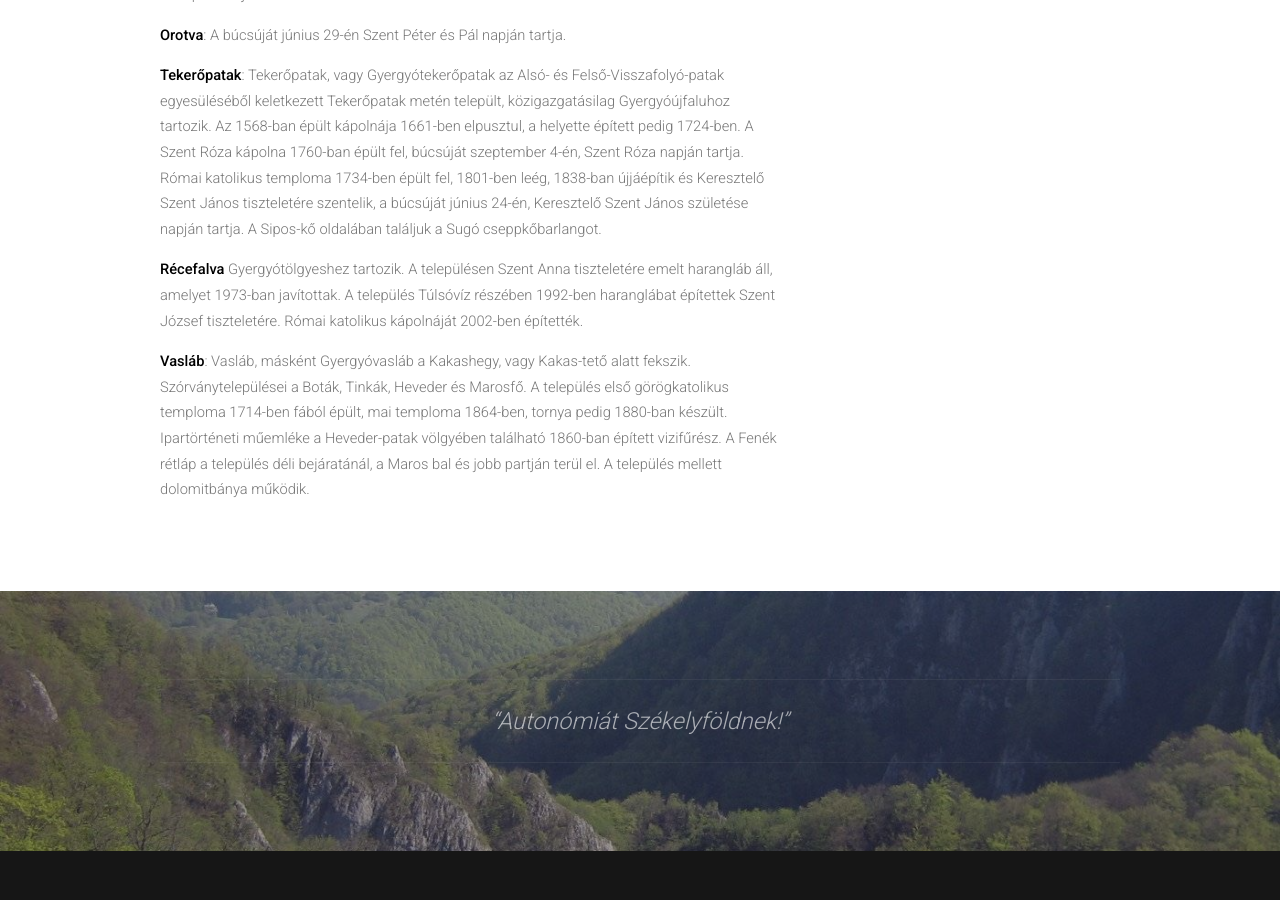
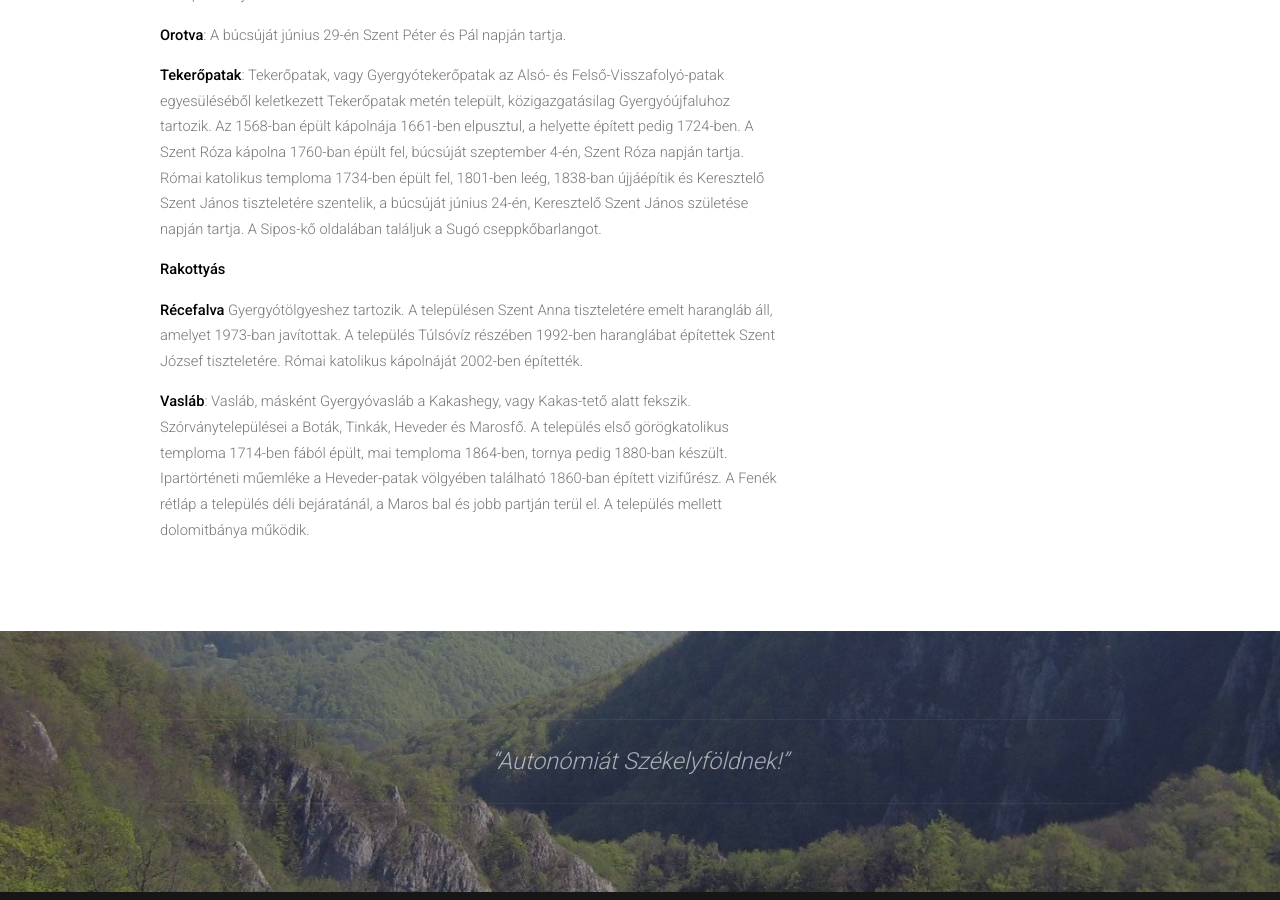
Before and after one commit to siculia/siculia.github.io, a Jekyll site: the page built from siculia-gyergyoszek.html, in a window 1280 px wide and 900 px high, scrolled down 8234 px. Built offline with Jekyll 4.4.1, drawn with Linux system fonts in a browser that asks for light colours; nearby versions of some CDN libraries; library files that are not in the unit come from our copies.

Commit message:
Rakottyás

```diff
--- a/siculia-gyergyoszek.html
+++ b/siculia-gyergyoszek.html
@@ -57,6 +57,7 @@ layout: default
 						<p style="text-align: left;"><b>Kovácspéter</b>: A római katolikus kápolnája a bucsúját augusztus 22-én, Szűz Mária királynő ünnepén tartja.  </p>
 						<p style="text-align: left;"><b>Orotva</b>: A búcsúját június 29-én Szent Péter és Pál napján tartja.</p>
 						<p style="text-align: left;"><b>Tekerőpatak</b>: Tekerőpatak, vagy Gyergyótekerőpatak az Alsó- és Felső-Visszafolyó-patak egyesüléséből keletkezett Tekerőpatak metén települt, közigazgatásilag Gyergyóújfaluhoz tartozik. Az 1568-ban épült kápolnája 1661-ben elpusztul, a helyette épített pedig 1724-ben. A Szent Róza kápolna 1760-ban épült fel, búcsúját szeptember 4-én, Szent Róza napján tartja. Római katolikus temploma 1734-ben épült fel, 1801-ben leég, 1838-ban újjáépítik és Keresztelő Szent János tiszteletére szentelik, a búcsúját június 24-én, Keresztelő Szent János születése napján tartja. A Sipos-kő oldalában találjuk a Sugó cseppkőbarlangot.</p>
+						<p style="text-align: left;"><b>Rakottyás</b></p>
 						<p style="text-align: left;"><b>Récefalva</b> Gyergyótölgyeshez tartozik. A településen Szent Anna tiszteletére emelt harangláb áll, amelyet 1973-ban javítottak. A település Túlsóvíz részében 1992-ben haranglábat építettek Szent József tiszteletére. Római katolikus kápolnáját 2002-ben építették.</p>
 						<p style="text-align: left;"><b>Vasláb</b>: Vasláb, másként Gyergyóvasláb a Kakashegy, vagy Kakas-tető alatt fekszik. Szórványtelepülései a Boták, Tinkák, Heveder és Marosfő. A település első görögkatolikus temploma 1714-ben fából épült, mai temploma 1864-ben, tornya pedig 1880-ban készült. Ipartörténeti műemléke a Heveder-patak völgyében található 1860-ban épített vizifűrész. A Fenék rétláp a település déli bejáratánál, a Maros bal és jobb partján terül el. A település mellett dolomitbánya működik.</p>
 					</section>
```
Also changed, not shown: Gemfile.lock.
